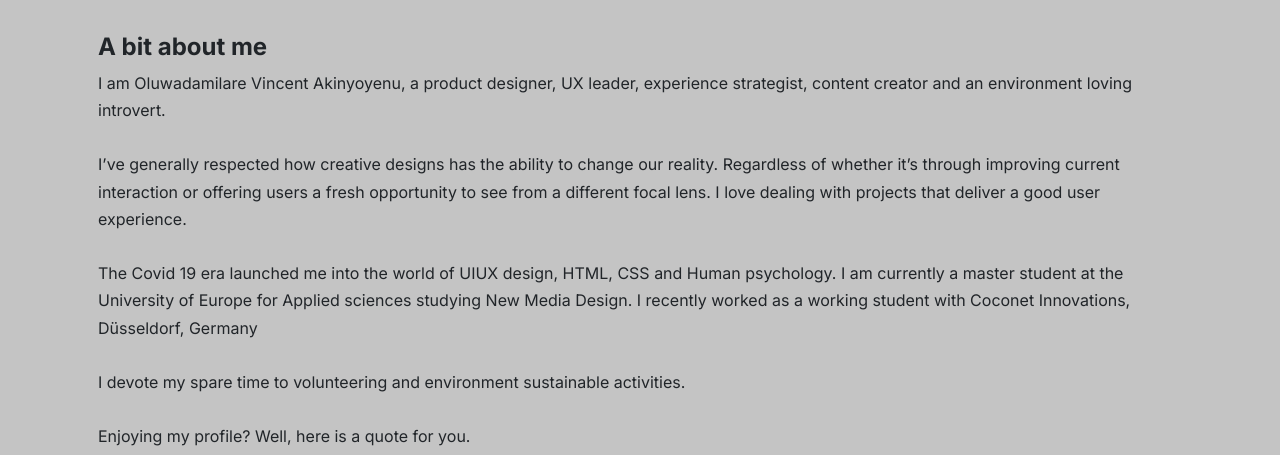
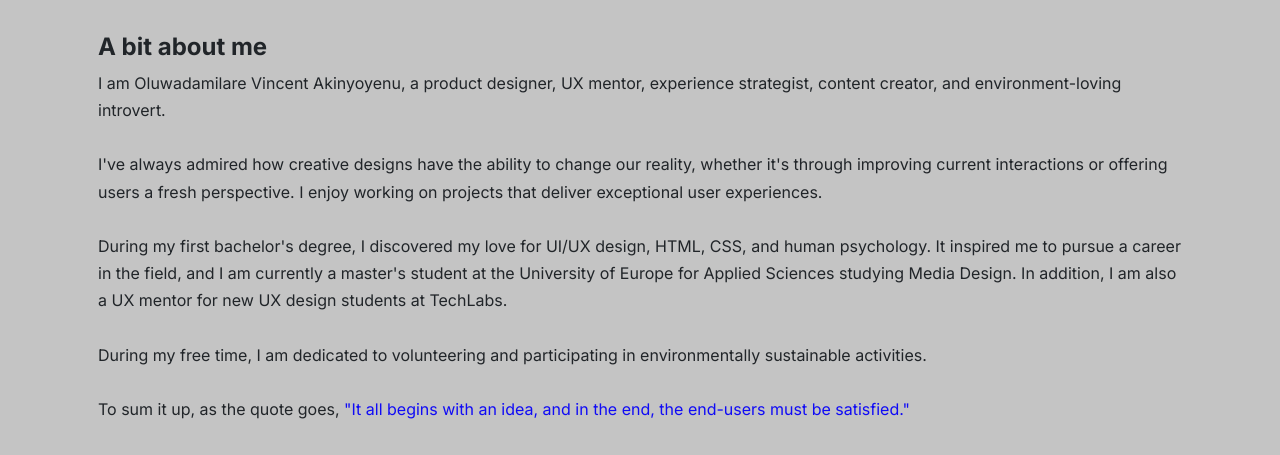
Before and after one commit to OluwadamilareAkin/damilare-portfolio, a React (Create React App) app: page / in a window 1280 px wide. Shown: the part 483-938 px from the top of the page. Built offline with nearby package versions, Linux system fonts and the light colour scheme; no server answers.

Commit message:
new update

```diff
--- a/src/components/Footer.jsx
+++ b/src/components/Footer.jsx
@@ -98,7 +98,7 @@ const Footer = ({ language, setLanguage }) => {
                 <p className="mb-0 small">
                   Vincent Oluwadamilare Akinyoyenu
                   <br />
-                  Celsiusstraße 4, 12207 Berlin
+                  Berlin
                 </p>
               </div>
               <div className="col-6 col-md-3">
--- a/src/pages/Home.jsx
+++ b/src/pages/Home.jsx
@@ -116,71 +116,39 @@ const Home = ({ portfolio, language, setLanguage }) => {
                 <>
                   <h4 className="fw-bold">Ein wenig über mich</h4>
                   <p className="lh-2">
-                    Ich bin Oluwadamilare Vincent Akinyoyenu, ein
-                    Produktdesigner, UX-Führer, Erlebnisstratege, Content
-                    Creator und ein umweltliebender Introvertierter.
+                    Ich bin Oluwadamilare Vincent Akinyoyenu, ein Produktdesigner, UX-Mentor, Erlebnisstratege, Inhaltsersteller und umweltbegeisterter Introvertierter.
                     <br />
                     <br />
-                    Ich respektiere generell, dass kreatives Design die
-                    Fähigkeit hat, unsere Realität zu verändern. Ganz gleich, ob
-                    es um die Verbesserung der aktuellen Interaktion geht oder
-                    darum, den Nutzern eine neue Möglichkeit zu bieten, aus
-                    einem anderen Blickwinkel zu sehen. Ich liebe es, mich mit
-                    Projekten zu beschäftigen, die ein gutes Nutzererlebnis
+                    Ich habe schon immer bewundert, wie kreative Designs unsere Realität verändern können, sei es durch die Verbesserung aktueller Interaktionen oder indem sie den Benutzern eine neue Perspektive bieten. Es macht mir Spaß, an Projekten zu arbeiten, die außergewöhnliche Nutzererlebnisse bieten.
                     bieten.
                     <br />
                     <br />
-                    Die Ära Covid 19 hat mich in die Welt des UIUX-Designs,
-                    HTML, CSS und der menschlichen Psychologie eingeführt.
-                    Derzeit bin ich Masterstudentin an der University of Europe
-                    for Applied Sciences und studiere New Media Design. Zuletzt habe ich als Werkstudentin bei Coconet Innovations, Düsseldorf, Deutschland gearbeitet
+                    Während meines ersten Bachelor-Studiums entdeckte ich meine Liebe für UI/UX-Design, HTML, CSS und menschliche Psychologie. Das hat mich dazu inspiriert, eine Karriere in diesem Bereich anzustreben, und ich bin derzeit Masterstudentin an der University of Europe for Applied Sciences und studiere Mediendesign. Außerdem bin ich UX-Mentorin für neue UX-Design-Studenten bei TechLabs.
                     <br />
                     <br />
-                    In meiner Freizeit engagiere ich mich ehrenamtlich und
-                    nachhaltig für die Umwelt.
+                    In meiner Freizeit engagiere ich mich ehrenamtlich und nehme an umweltfreundlichen Aktivitäten teil.
                     <br />
                     <br />
-                    Gefällt Ihnen mein Profil? Dann habe ich hier ein Zitat für
-                    Sie.
-                    <br />
-                    <span className="text-blue">
-                      "Alles beginnt mit einer Idee, und am Ende muss der
-                      Endnutzer zufrieden sein."
-                    </span>
+                    Um es mit einem Zitat zusammenzufassen: <span className="text-blue">"Alles beginnt mit einer Idee, und am Ende müssen die Endnutzer zufrieden sein."</span>
                   </p>
                 </>
               ) : (
                 <>
                   <h4 className="fw-bold">A bit about me</h4>
                   <p className="lh-2">
-                    I am Oluwadamilare Vincent Akinyoyenu, a product designer,
-                    UX leader, experience strategist, content creator and an
-                    environment loving introvert.
+                    I am Oluwadamilare Vincent Akinyoyenu, a product designer, UX mentor, experience strategist, content creator, and environment-loving introvert.
                     <br />
                     <br />
-                    I’ve generally respected how creative designs has the
-                    ability to change our reality. Regardless of whether it’s
-                    through improving current interaction or offering users a
-                    fresh opportunity to see from a different focal lens. I love
-                    dealing with projects that deliver a good user experience.
+                    I've always admired how creative designs have the ability to change our reality, whether it's through improving current interactions or offering users a fresh perspective. I enjoy working on projects that deliver exceptional user experiences.
                     <br />
                     <br />
-                    The Covid 19 era launched me into the world of UIUX design,
-                    HTML, CSS and Human psychology. I am currently a master
-                    student at the University of Europe for Applied sciences
-                    studying New Media Design. I recently worked as a working student with Coconet Innovations, Düsseldorf, Germany
+                    During my first bachelor's degree, I discovered my love for UI/UX design, HTML, CSS, and human psychology. It inspired me to pursue a career in the field, and I am currently a master's student at the University of Europe for Applied Sciences studying Media Design. In addition, I am also a UX mentor for new UX design students at TechLabs.
                     <br />
                     <br />
-                    I devote my spare time to volunteering and environment
-                    sustainable activities.
+                    During my free time, I am dedicated to volunteering and participating in environmentally sustainable activities.
                     <br />
                     <br />
-                    Enjoying my profile? Well, here is a quote for you.
-                    <br />
-                    <span className="text-blue">
-                      “It all begins with an idea, and in the end, the end-users
-                      must be satisfied.”
-                    </span>
+                    To sum it up, as the quote goes, <span className="text-blue">"It all begins with an idea, and in the end, the end-users must be satisfied."</span>
                   </p>
                 </>
               )}
```
